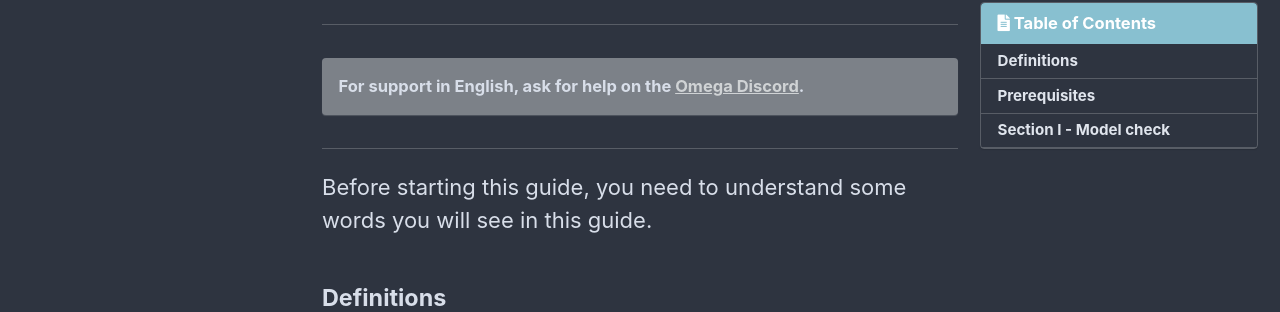
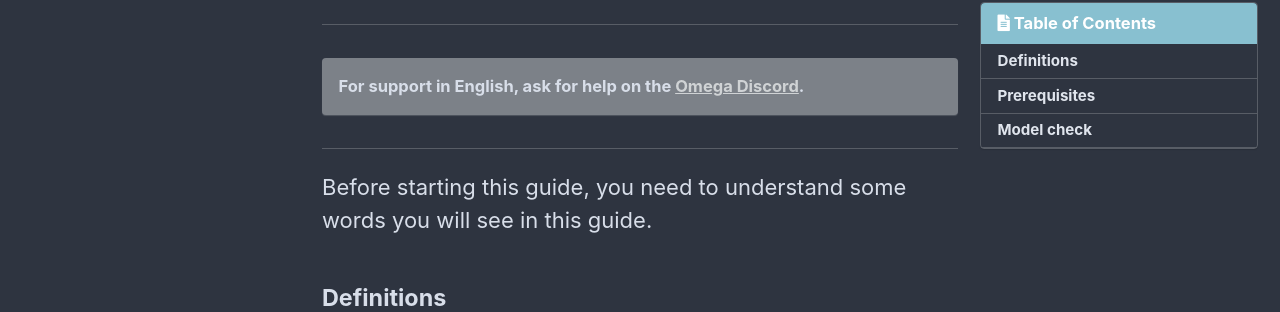
Before and after one commit to Omega-Numworks/Omega-Guide, a Jekyll site: the page built from _pages/en_US/get-started.md, in a window 1280 px wide and 900 px high. Shown: the part 161-473 px from the top of the window. Built offline with Jekyll 4.4.1, drawn with Linux system fonts in a browser that asks for light colours; comment, search, counter and statistics services are not loaded; some of the changed text lies outside the part shown.

Commit message:
Update get-started.md

```diff
--- a/_pages/en_US/get-started.md
+++ b/_pages/en_US/get-started.md
@@ -24,7 +24,7 @@
 Numworks Calculator
 Driver if you have Windows or Linux: open the [Update page](https://numworks.com/update) on Numworks’ website and it will give it and tell you how to install it. **Don’t plug in your calculator to make sure you don’t lock it**. If you have macOS, you don't need it.
 
-#### Section I - Model check
+#### Model check
 
 1. Turn your calculator around
 2. On its back, there should be a little writing, either N0120, N0110 or N0100. This is your model number.
```
